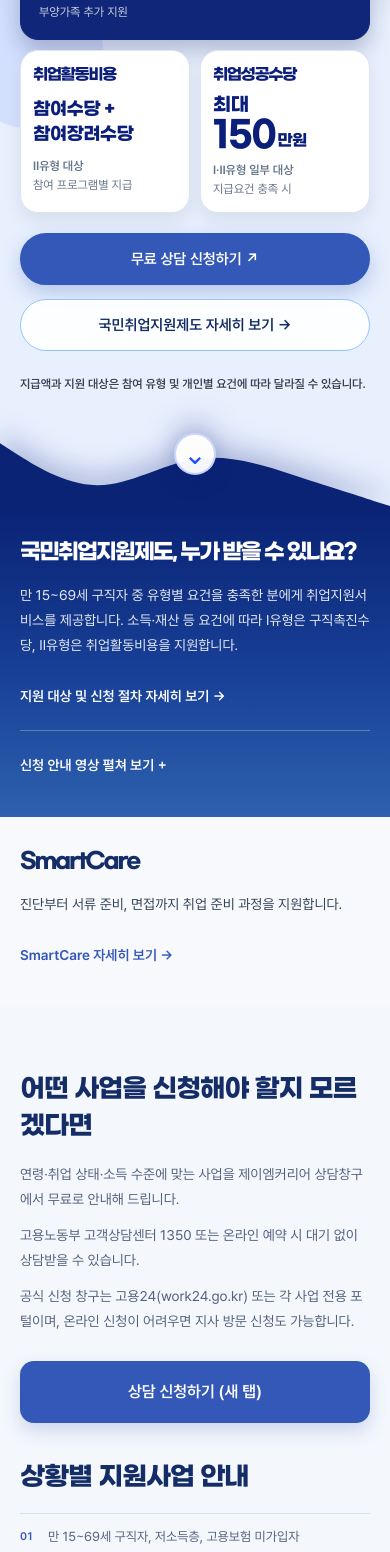
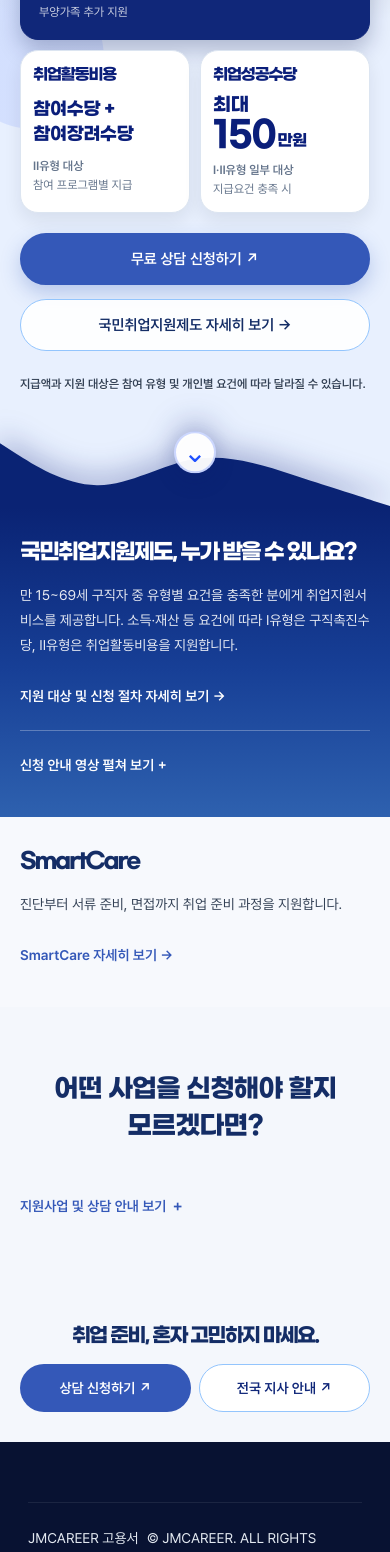
Before and after one commit to earingjin/jmemployment02, a React (Vite) app: page / in a window 390 px wide. Shown: the part 439-1991 px from the top of the page. Built offline with nearby package versions, Linux system fonts and the light colour scheme.

Commit message:
redesign

```diff
--- a/src/components/home/ConsultationSection.tsx
+++ b/src/components/home/ConsultationSection.tsx
@@ -1,20 +1,26 @@
+import { useId, useState } from 'react';
 import { CONSULTATION_FORM_URL } from '../../data/consultation';
 
 // 신청 정보 입력은 외부 구글 폼에서 진행한다.
 export function ConsultationSection() {
+  const [expanded, setExpanded] = useState(false);
+  const panelId = useId();
+  const headingId = useId();
   return (
-    <section className="sec-contact" id="pv-contact-section">
+    <section className="sec-contact" id="pv-contact-section" aria-labelledby={headingId}>
       <div className="contact-box">
-        <div className="contact-guidance">
+        <h2 className="contact-heading" id={headingId}>어떤 사업을 신청해야 할지 모르겠다면?</h2>
+        <button className="contact-guide-toggle" type="button" aria-expanded={expanded} aria-controls={panelId} onClick={() => setExpanded(open => !open)}>
+          <span>{expanded ? '지원사업 및 상담 안내 접기' : '지원사업 및 상담 안내 보기'}</span>
+          <span aria-hidden="true">{expanded ? '−' : '+'}</span>
+        </button>
+        <div className={'contact-guidance' + (expanded ? ' is-expanded' : '')} id={panelId}>
           <div className="contact-guidance-intro">
-            <h2>어떤 사업을 신청해야 할지 모르겠다면</h2>
             <p>연령·취업 상태·소득 수준에 맞는 사업을 제이엠커리어 상담창구에서 무료로 안내해 드립니다.</p>
             <p>고용노동부 고객상담센터 1350 또는 온라인 예약 시 대기 없이 상담받을 수 있습니다.</p>
             <p>공식 신청 창구는 고용24(work24.go.kr) 또는 각 사업 전용 포털이며, 온라인 신청이 어려우면 지사 방문 신청도 가능합니다.</p>
-            <a className="btn-contact-submit" href={CONSULTATION_FORM_URL} target="_blank" rel="noopener noreferrer">상담 신청하기 (새 탭)</a>
           </div>
           <div className="contact-program-guide">
-            <h2>상황별 지원사업 안내</h2>
             <ol>
               <li><span>만 15~69세 구직자, 저소득층, 고용보험 미가입자</span><strong>국민취업지원제도</strong></li>
               <li><span>만 15~34세 청년을 정규직 채용하려는 기업</span><strong>청년일자리도약장려금</strong></li>
@@ -23,6 +29,7 @@ export function ConsultationSection() {
             </ol>
             <p className="contact-program-guide-note">세부 지원 요건과 신청 가능 여부는 상담 및 해당 사업의 공식 공고를 통해 확인해 주세요.</p>
           </div>
+          <a className="btn-contact-submit" href={CONSULTATION_FORM_URL} target="_blank" rel="noopener noreferrer">상담 신청하기 (새 탭)</a>
         </div>
       </div>
     </section>
--- a/src/styles/global.css
+++ b/src/styles/global.css
@@ -1796,22 +1796,46 @@ h3,
 .contact-guidance {
   display: grid;
   grid-template-columns: repeat(2, minmax(0, 1fr));
-  gap: clamp(40px, 7vw, 108px);
-}
-.contact-guidance h2 {
-  margin: 0 0 18px;
+  grid-template-areas: 'intro programs' 'submit programs';
+  gap: 24px 32px;
+  align-items: start;
+}
+.sec-contact .contact-heading {
+  margin: 0 0 32px;
   color: #142D66;
   font-size: clamp(26px, 2.2vw, 34px);
   font-weight: 900;
   line-height: 1.4;
   letter-spacing: -.04em;
-}
-.contact-guidance p {
+  text-align: center;
+}
+.sec-contact .contact-guidance p {
   margin: 0;
   color: #52627C;
-  font-size: 14px;
-  line-height: 1.75;
-}
+  font-size: 16px;
+  line-height: 1.85;
+}
+.sec-contact .contact-guide-toggle { display: none; }
+.sec-contact .contact-guidance-intro { grid-area: intro; min-width: 0; padding: 8px 0; }
+.sec-contact .contact-program-guide {
+  grid-area: programs;
+  min-width: 0;
+  padding: 24px;
+  border: 1px solid #D8E2F0;
+  border-radius: 20px;
+  background: #FFFFFF;
+}
+.sec-contact .contact-guidance > .btn-contact-submit {
+  grid-area: submit;
+  display: block;
+  margin-top: 0;
+  padding: 18px 24px;
+  text-align: center;
+  text-decoration: none;
+  line-height: 1.5;
+}
+.sec-contact .contact-heading,
+.sec-contact .contact-guidance { overflow-wrap: anywhere; word-break: keep-all; }
 .contact-guidance-intro p + p { margin-top: 12px; }
 .contact-guidance-intro .btn-contact-submit {
   display: block;
@@ -1847,8 +1871,8 @@ h3,
   letter-spacing: .04em;
 }
 .contact-program-guide li:last-child { border-bottom: 1px solid #D8E2F0; }
-.contact-program-guide li span { color: #52627C; font-size: 13px; line-height: 1.55; }
-.contact-program-guide li strong { color: #3458B8; font-size: 14px; line-height: 1.45; }
+.contact-program-guide li span { color: #52627C; font-size: 14px; line-height: 1.65; }
+.contact-program-guide li strong { color: #28478F; font-size: 17px; line-height: 1.5; }
 .contact-program-guide-note { margin-top: 14px !important; color: #6B7A91 !important; font-size: 12px !important; line-height: 1.65 !important; }
 .contact-form {
   display: flex;
@@ -1876,13 +1900,47 @@ h3,
 .contact-guidance-intro .btn-contact-submit:focus-visible { outline: 3px solid #5274B8; outline-offset: 4px; }
 @media (max-width: 1024px) {
   .sec-contact { padding: 80px 28px; }
-  .contact-guidance { grid-template-columns: 1fr; gap: 36px; }
-}
-@media (max-width: 640px) {
+  .contact-guidance { gap: 20px 24px; }
+}
+@media (max-width: 760px) {
   .sec-contact { padding: 64px 20px; }
-  .sec-contact .contact-box { gap: 32px; }
+  .sec-contact .contact-heading { margin-bottom: 24px; font-size: 26px; }
+  .sec-contact .contact-guide-toggle {
+    display: inline-flex;
+    width: auto;
+    min-height: 44px;
+    align-items: center;
+    justify-content: flex-start;
+    gap: 6px;
+    margin-top: 16px;
+    padding: 0;
+    border: 0;
+    border-radius: 0;
+    background: transparent;
+    color: #3458B8;
+    font: inherit;
+    font-size: 14px;
+    font-weight: 700;
+    text-align: left;
+    cursor: pointer;
+  }
+  .sec-contact .contact-guide-toggle span:last-child { flex-shrink: 0; font-size: 16px; line-height: 1; }
+  .sec-contact .contact-guidance { display: none; }
+  .sec-contact .contact-guidance.is-expanded {
+    display: grid;
+    grid-template-columns: minmax(0, 1fr);
+    grid-template-areas: 'intro' 'programs' 'submit';
+    margin-top: 24px;
+    gap: 24px;
+  }
+  .sec-contact .contact-program-guide { padding: 20px 16px; }
+  .sec-contact .contact-guidance p { font-size: 14px; }
+  .sec-contact .contact-program-guide-note { font-size: 12px; }
   .sec-contact .btn-contact-submit { min-height: 48px; }
-}
+  .sec-contact .contact-guidance > .btn-contact-submit { display: none; }
+}
+.sec-contact .contact-guide-toggle:focus-visible,
+.sec-contact .btn-contact-submit:focus-visible { outline: 3px solid #5274B8; outline-offset: 4px; }
 
 .contact-form input,
 .contact-form select,
```
